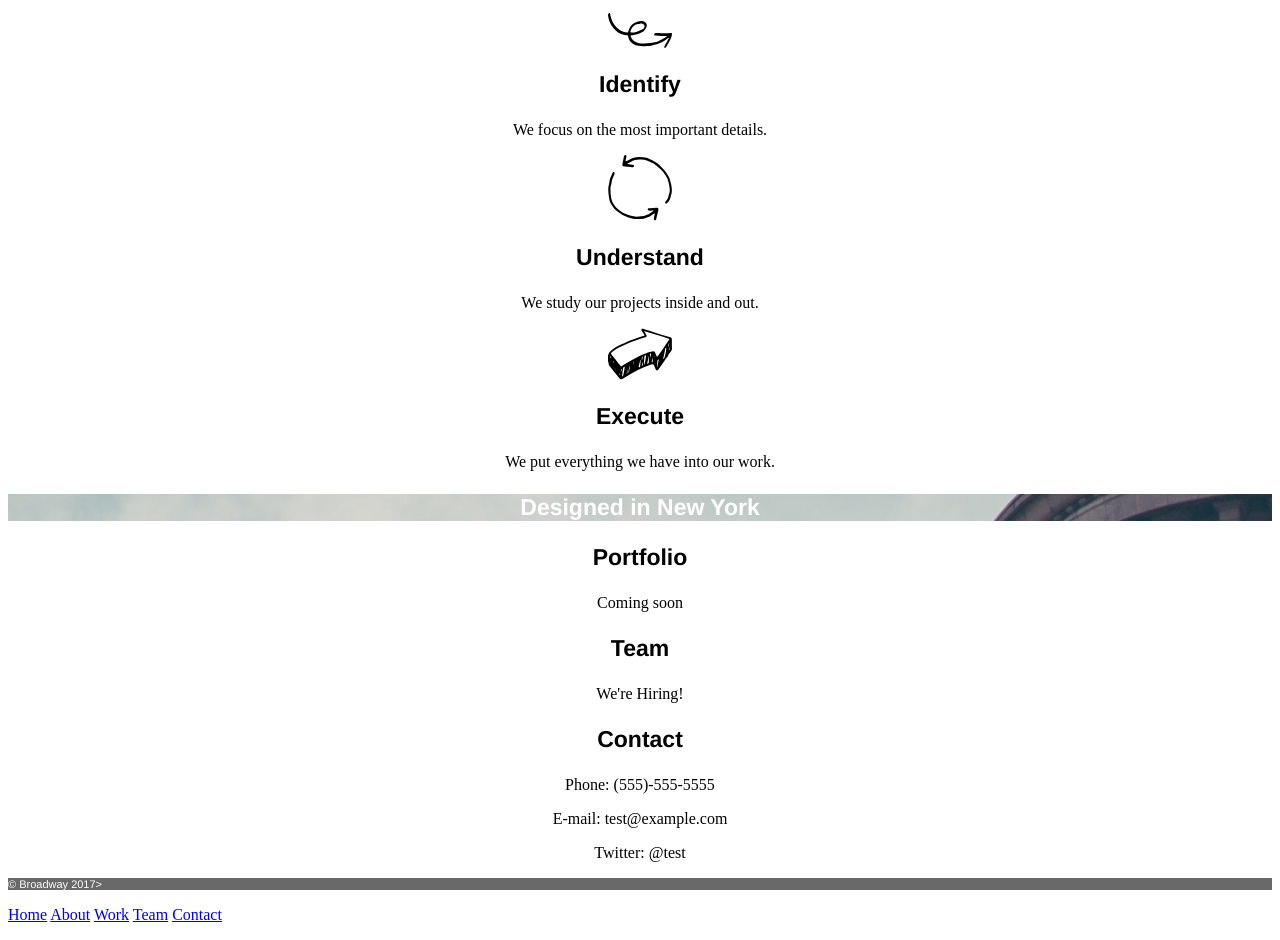
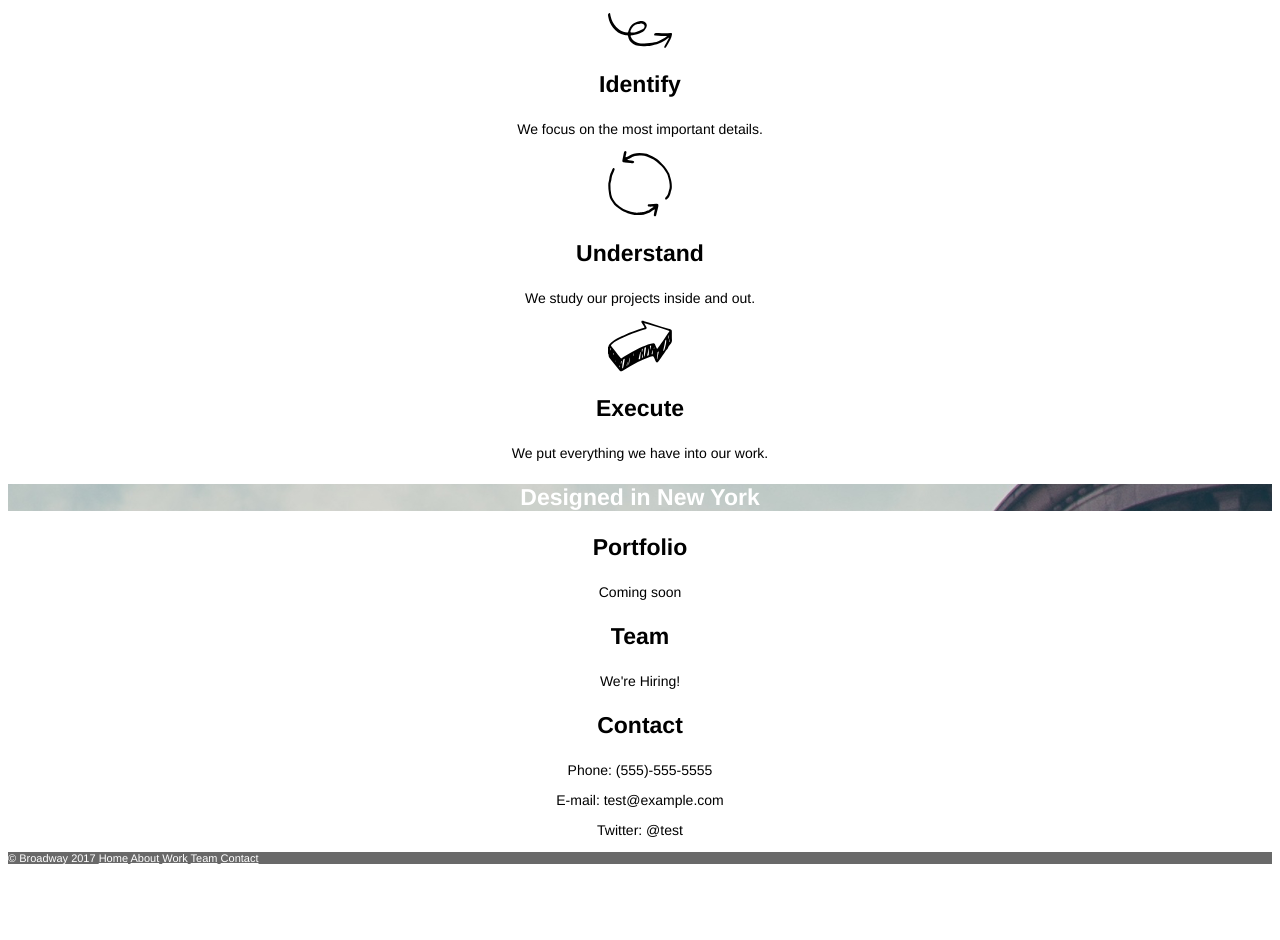
Before and after one commit to coconutpocky/Tea-Cozy, a plain HTML site: page Projects/Broadway/index.html in a window 1280 px wide. Shown: the part 420-1360 px from the top of the page. After the commit the page ends 1295 px from the top, so only its background shows below. Drawn offline with Linux system fonts and the light colour scheme.

Commit message:
code complete other than some minor css stuff

```diff
--- a/Projects/Broadway/index.html
+++ b/Projects/Broadway/index.html
@@ -21,30 +21,30 @@
 
     <img src="./resources/images/identify.svg" alt="Twirly arrow" class="image">
     <h3>Identify</h3>
-    <p>We focus on the most important details.</p>
+    <p id="summary">We focus on the most important details.</p>
 
     <img src="./resources/images/understand.svg" alt="Arrows pointing at each other in a cirle" class="image">
     <h3>Understand</h3>
-    <p>We study our projects inside and out.</p>
+    <p id="summary">We study our projects inside and out.</p>
 
     <img src="./resources/images/execute.svg" alt="Arrow pointing to the right" class="image">
     <h3>Execute</h3>
-    <p>We put everything we have into our work.</p>
+    <p id="summary">We put everything we have into our work.</p>
 
     <p class="des">Designed in New York</p>
     <h3>Portfolio</h3>
-    <p>Coming soon</p>
+    <p id="summary">Coming soon</p>
 
     <h3>Team</h3>
-    <p>We're Hiring!</p>
+    <p id="summary">We're Hiring!</p>
 
     <h3>Contact</h3>
-    <p>Phone: (555)-555-5555</p>
-    <p>E-mail: test@example.com</p>
-    <p>Twitter: @test</p>
+    <p id="summary">Phone: (555)-555-5555</p>
+    <p id="summary">E-mail: test@example.com</p>
+    <p id="summary">Twitter: @test</p>
 
 </div>
 
-    <p class="footer">© Broadway 2017></p> <p class="footerlinks"><a href="#">Home</a> <a href="#">About</a> <a href="#">Work</a> <a href="#">Team</a> <a href="#">Contact</a></p>
+    <p class="footer">© Broadway 2017 <a href="#" class="list2">Home</a> <a href="#" class="list2">About</a> <a href="#" class="list2">Work</a> <a href="#" class="list2">Team</a> <a href="#" class="list2">Contact</a></p>
   </body>
 </html>
--- a/Projects/Broadway/resources/css/style.css
+++ b/Projects/Broadway/resources/css/style.css
@@ -21,6 +21,11 @@
 .text {
   text-align: center;
 
+}
+
+.text #summary {
+  font-size: 14px;
+  font-family: Helvetica;
 }
 
 
@@ -49,6 +54,11 @@ h3 {
   font-family: Helvetica;
   font-size: 23px;
   font-weight: bold;
+
+}
+
+h3 .text {
+  font-weight: bold;
 }
 
 .footer {
@@ -58,7 +68,7 @@ h3 {
   background-color: dimgray;
 }
 
-.footerlinks {
+.list2 {
   color: White;
 
 }
```
